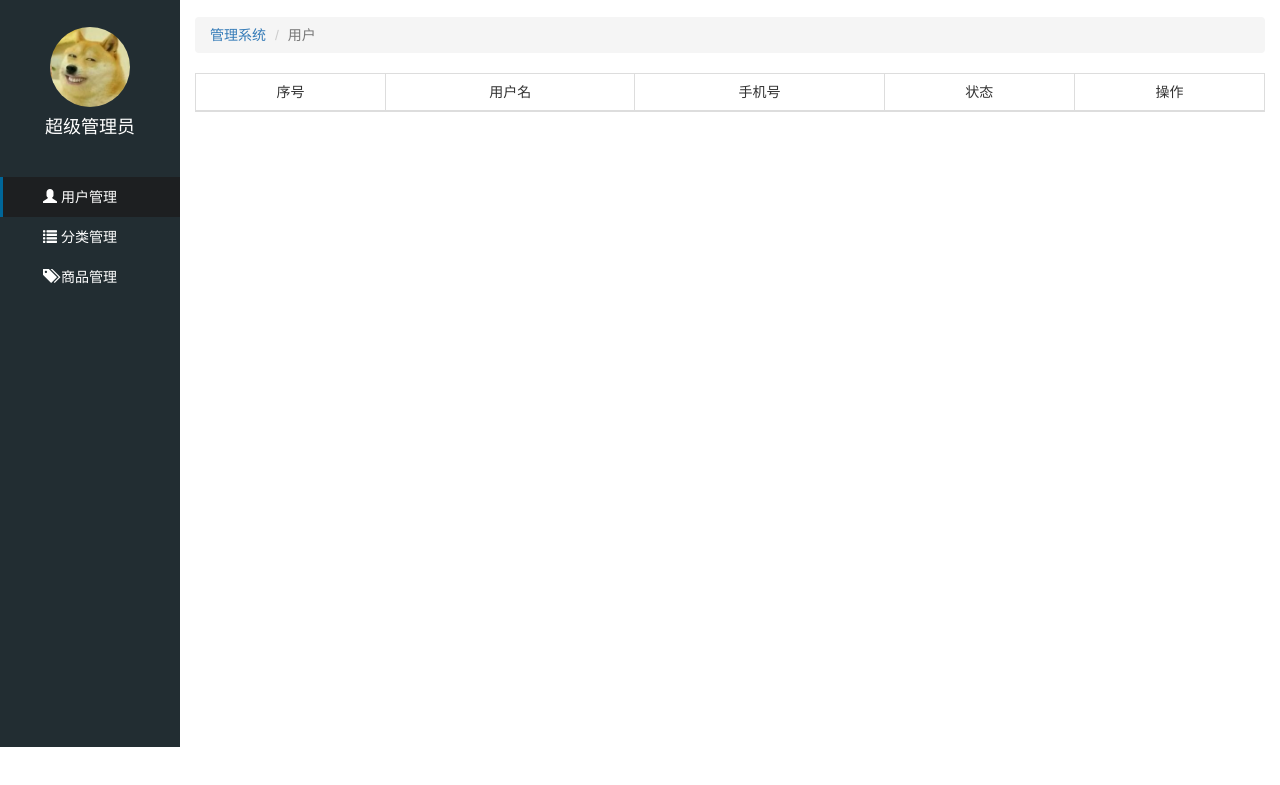
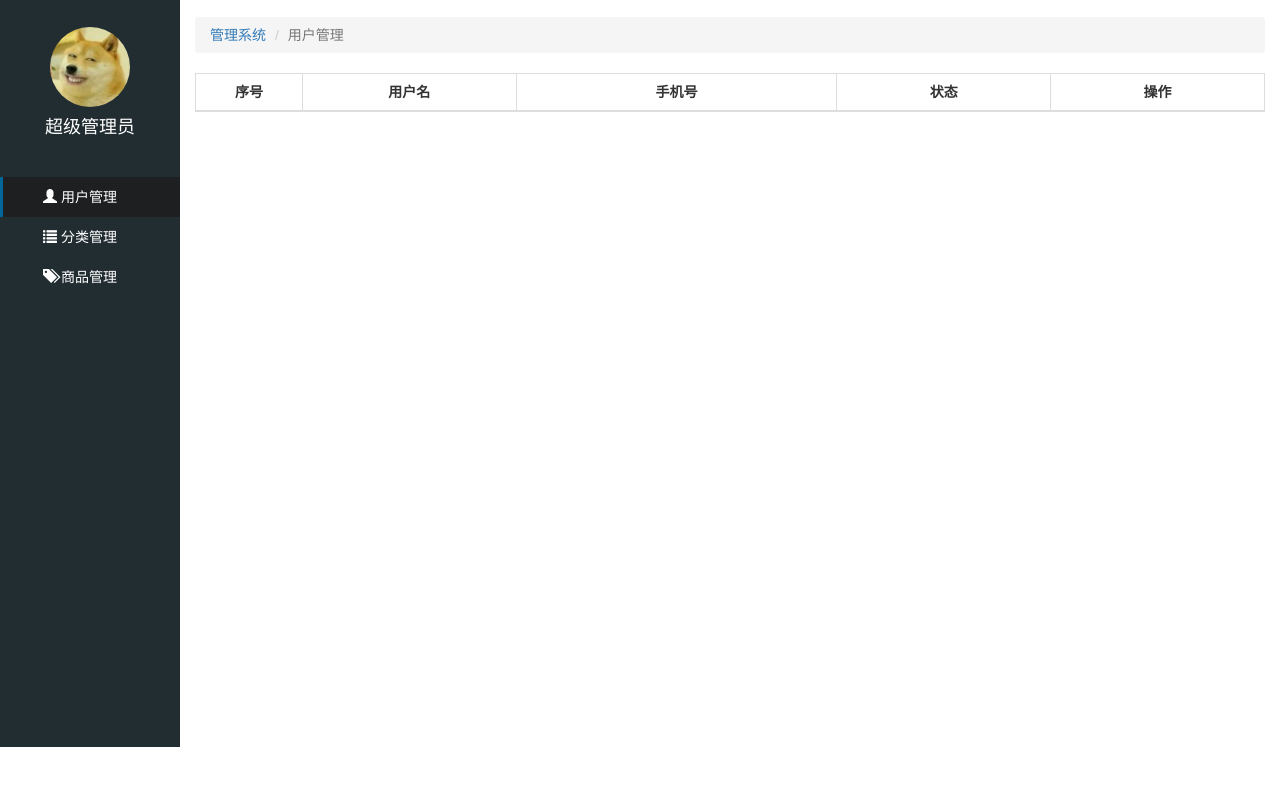
Before and after one commit to icvj/sh-letao, a website: page public/back/user.html in a window 1280 px wide. Shown: the part 53-838 px from the top of the page. Drawn offline with Linux system fonts and the light colour scheme; no server answers.

Commit message:
修复user页面表格样式

```diff
--- a/public/back/css/common.css
+++ b/public/back/css/common.css
@@ -131,7 +131,8 @@ a:active {
   text-align: center;
 }
 
-.table.table-bordered tr td{
+.table.table-bordered tr th,
+.table.table-bordered tr td {
   text-align: center;
   vertical-align: middle;
 }
--- a/public/back/user.html
+++ b/public/back/user.html
@@ -43,18 +43,18 @@
       <div class="nav mt_20">
         <ol class="breadcrumb">
             <li><a href="index.html">管理系统</a></li>
-            <li class="active">用户</li>
+            <li class="active">用户管理</li>
         </ol>
       </div>
       <div class="lt_content">
-        <table class="table table-bordered">
+        <table class="table table-bordered table-hover">
           <thead>
             <tr>
-              <td>序号</td>
-              <td>用户名</td>
-              <td>手机号</td>
-              <td>状态</td>
-              <td>操作</td>
+              <th width="10%">序号</th>
+              <th width="20%">用户名</th>
+              <th width="30%">手机号</th>
+              <th width="20%">状态</th>
+              <th width="20%">操作</th>
             </tr>
           </thead>
           <tbody>
```
